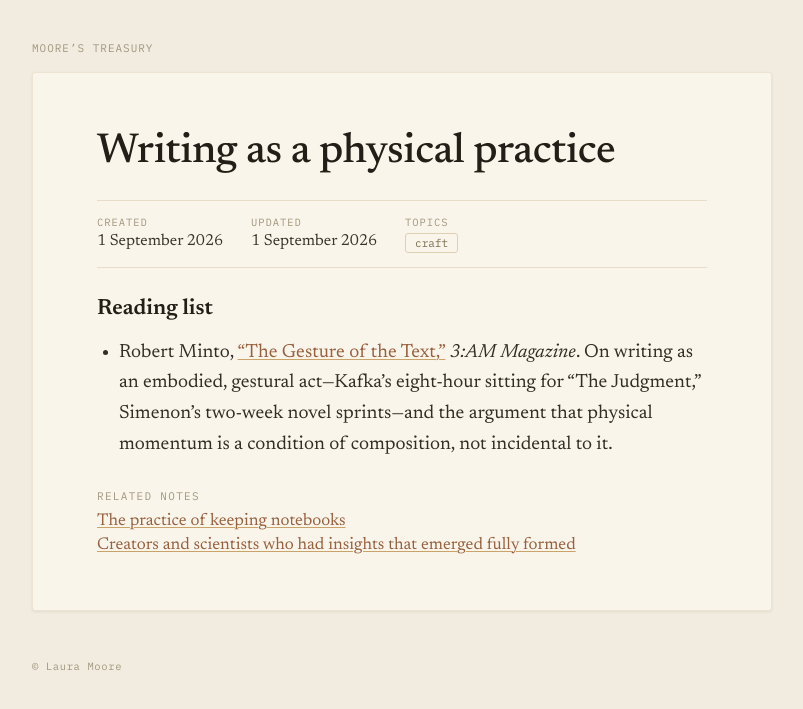
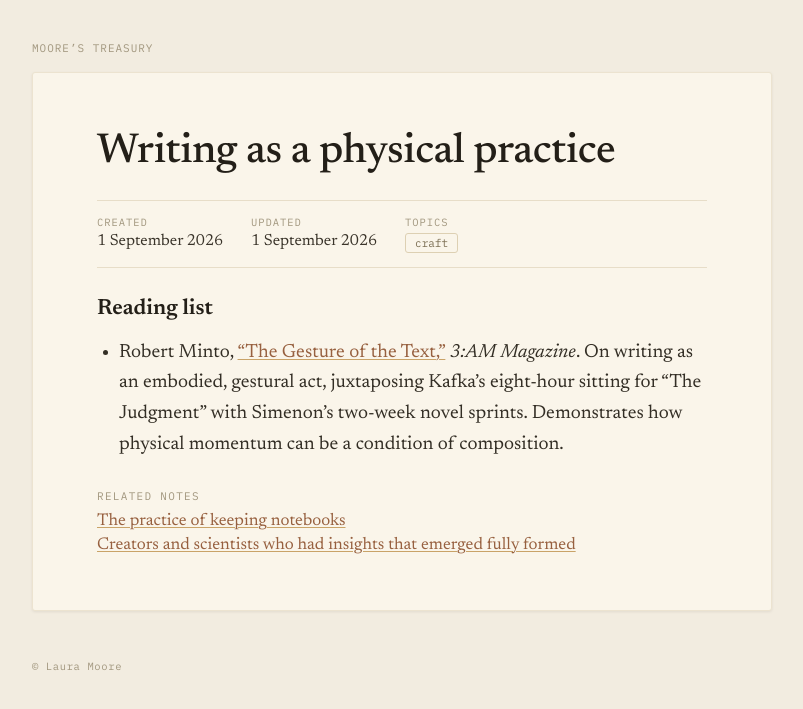
Before and after one commit to lauramoorewrites-del/treasury, a Jekyll site: the page built from _pages/writing-as-a-physical-practice.md, in a window 1280 px wide. Shown: the top 709 px of the page, without its empty margins (238-1041 px from the left). Built offline with Jekyll 4.4.1, drawn with Linux system fonts in a browser that asks for light colours.

Commit message:
Update Minto annotation on writing-as-a-physical-practice
Co-Authored-By: Claude Opus 4.6 (1M context) <noreply@anthropic.com>

```diff
--- a/_pages/writing-as-a-physical-practice.md
+++ b/_pages/writing-as-a-physical-practice.md
@@ -14,4 +14,4 @@ related:
 
 ## Reading list
 
-- Robert Minto, ["The Gesture of the Text,"](https://www.3ammagazine.com/3am/the-gesture-of-the-text/) *3:AM Magazine*. On writing as an embodied, gestural act—Kafka's eight-hour sitting for "The Judgment," Simenon's two-week novel sprints—and the argument that physical momentum is a condition of composition, not incidental to it.
+- Robert Minto, ["The Gesture of the Text,"](https://www.3ammagazine.com/3am/the-gesture-of-the-text/) *3:AM Magazine*. On writing as an embodied, gestural act, juxtaposing Kafka’s eight-hour sitting for “The Judgment” with Simenon’s two-week novel sprints. Demonstrates how physical momentum can be a condition of composition.
```
